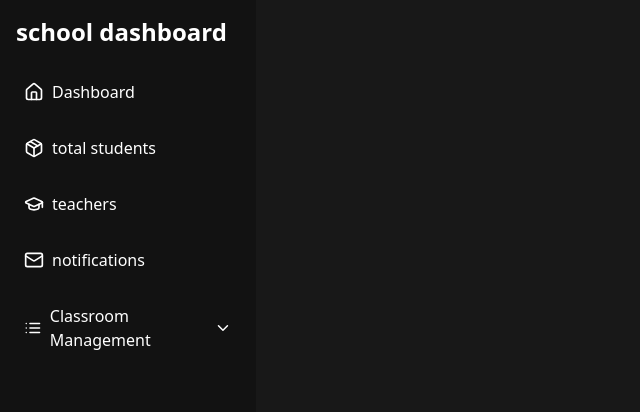
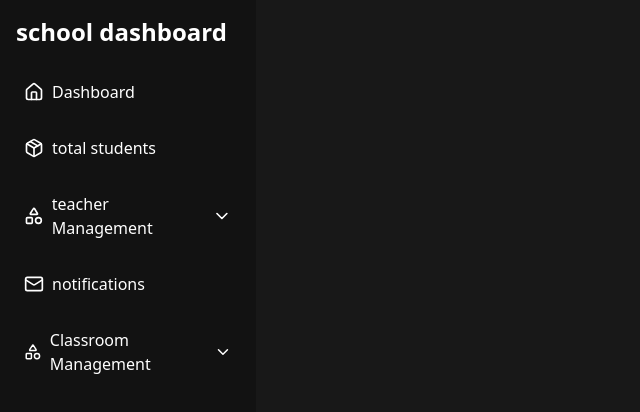
Before and after one commit to haverwoods/student-management-frontend, a React (Vite) app: page /sidebar in a window 1280 px wide. Shown: the top 412 px of the page, without its empty margins (0-640 px from the left). Built offline with nearby package versions, Linux system fonts and the light colour scheme.

Commit message:
added catagory

```diff
--- a/src/component/sidebar/sidebar.jsx
+++ b/src/component/sidebar/sidebar.jsx
@@ -9,12 +9,14 @@ import {
   Mail,
   Book,
   CalendarCheck,
+  Shapes,
 } from "lucide-react";
 import { useState } from "react";
 import { Link } from "react-router-dom";
 
 export default function Sidebars() {
   const [isCategoriesOpen, setIsCategoriesOpen] = useState(false);
+  const [CategoriesOpen, setCategoriesOpen] = useState(false);
 
   return (
     <div className="h-screen w-64 bg-[#121212] text-white flex flex-col p-4">
@@ -35,12 +37,29 @@ export default function Sidebars() {
         >
           <Package className="w-5 h-5" /> total students
         </Link>
-        <Link
-          to="/teacher"
-          className="flex items-center gap-2 p-2 hover:bg-gray-700 rounded"
+        <div
+          className="flex items-center justify-between p-2 hover:bg-gray-700 rounded cursor-pointer"
+          onClick={() => setCategoriesOpen(!CategoriesOpen)}
         >
-          <GraduationCap className="w-5 h-5" /> teachers
-        </Link>
+          <span className="flex items-center gap-2">
+            <Shapes className="w-5 h-5" /> teacher Management
+          </span>
+          <ChevronDown
+            className={cn("w-5 h-5 transition-transform", {
+              "rotate-180": CategoriesOpen,
+            })}
+          />
+        </div>
+        {CategoriesOpen && (
+          <div className="ml-6 space-y-2 mt-2 text-gray-300">
+            <Link
+              to="/teacher"
+              className="flex items-center gap-2 p-2 hover:bg-gray-700 rounded"
+            >
+              <GraduationCap className="w-5 h-5" /> teachers
+            </Link>
+          </div>
+        )}
         <Link
           to="/orders"
           className="flex items-center gap-2 p-2 hover:bg-gray-700 rounded"
@@ -55,7 +74,7 @@ export default function Sidebars() {
             onClick={() => setIsCategoriesOpen(!isCategoriesOpen)}
           >
             <span className="flex items-center gap-2">
-              <List className="w-5 h-5" /> Classroom Management
+              <Shapes className="w-5 h-5" /> Classroom Management
             </span>
             <ChevronDown
               className={cn("w-5 h-5 transition-transform", {
@@ -66,10 +85,10 @@ export default function Sidebars() {
           {isCategoriesOpen && (
             <div className="ml-6 space-y-2 mt-2 text-gray-300">
               <Link
-                to="/orders"
+                to="/Courses"
                 className="flex items-center gap-2 p-2 hover:bg-gray-700 rounded"
               >
-                <School className="w-5 h-5" /> Classes:
+                <School className="w-5 h-5" /> Class
               </Link>
               <Link
                 to="/Courses"
```
